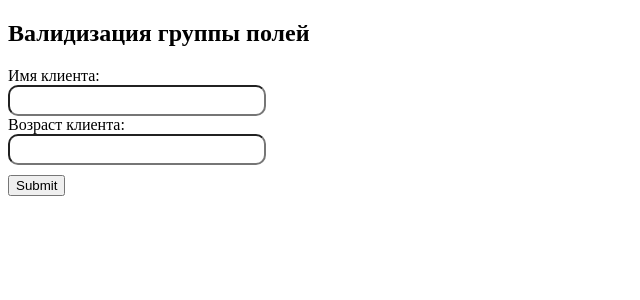
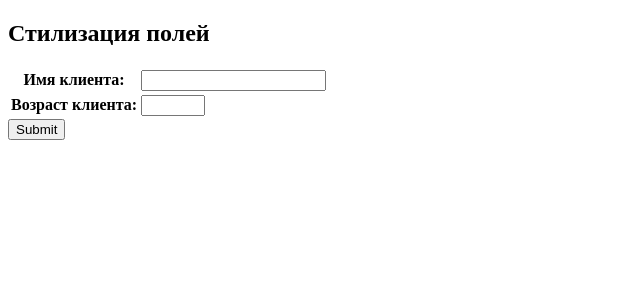
Before and after one commit to mikesk991/Web_1, a Django app: page / in a window 1280 px wide. Shown: the top 300 px of the page, without its empty margins (0-640 px from the left). Run offline with Django 4.2, Linux system fonts and the light colour scheme.

Commit message:
6.4.8 Присвоение стилей полям формы через использование свойств формы required_css_class и error_css_class

```diff
--- a/hello/firstapp/forms.py
+++ b/hello/firstapp/forms.py
@@ -4,3 +4,5 @@ from django import forms
 class UserForm(forms.Form):
     name = forms.CharField(label="Имя клиента", min_length=3)
     age = forms.IntegerField(label="Возраст клиента", min_value=1, max_value=100)
+    required_css_class = "field"
+    error_css_class = "error"
--- a/hello/templates/firstapp/index.html
+++ b/hello/templates/firstapp/index.html
@@ -4,29 +4,18 @@
     <meta charset="UTF-8">
     <title>Фopмa Django!</title>
     <style>
-        .alert{color:red}
-        .form-group{margin: 10px 0;}
-        .form-group input{width:250px; height: 25px; border-radius: 10px;}
+    .field{font-weight:bold;}
+    .error{color:red}
     </style>
 </head>
 
-<body>
-<h2>Валидизация группы полей</h2>
+<body class="container">
+<h2>Стилизация полей</h2>
     <form method="POST" novalidate>
         {% csrf_token %}
-    <div class="form-group">
-        {% for field in form %}
-            <div>{{ field.label_tag }}</div>
-            <div>{{ field }}</div>
-            {% if field.errors %}
-                {% for error in field.errors %}
-                <div class="alert alert-danger">
-                    {{ error }}
-                </div>
-                {% endfor %}
-            {% endif %}
-        {% endfor %}
-    </div>
+    <table>
+        {{ form }}
+    </table>
     <input type="submit" vаluе="Отправить" >
     </form>
 </body>
```
